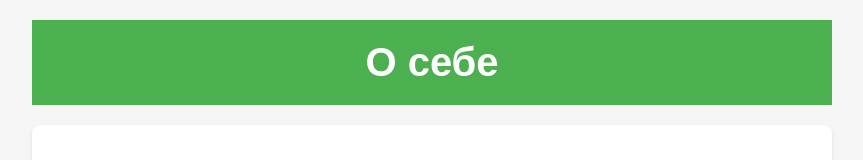
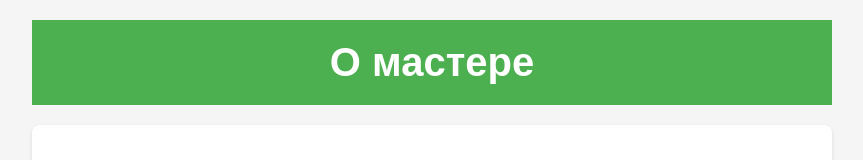
Before and after one commit to sogdian404/4_TRPO, a plain HTML site: page index.html in a window 1280 px wide. Shown: the top 160 px of the page, without its empty margins (208-1071 px from the left). Drawn offline with Linux system fonts and the light colour scheme.

Commit message:
Создаем конфликт в мастере

```diff
--- a/index.html
+++ b/index.html
@@ -9,7 +9,7 @@
 <body>
     <div class="container">
         <header>
-            <h1>О себе</h1>
+            <h1>О мастере</h1>
         </header>
 
         <div class="content">
```
